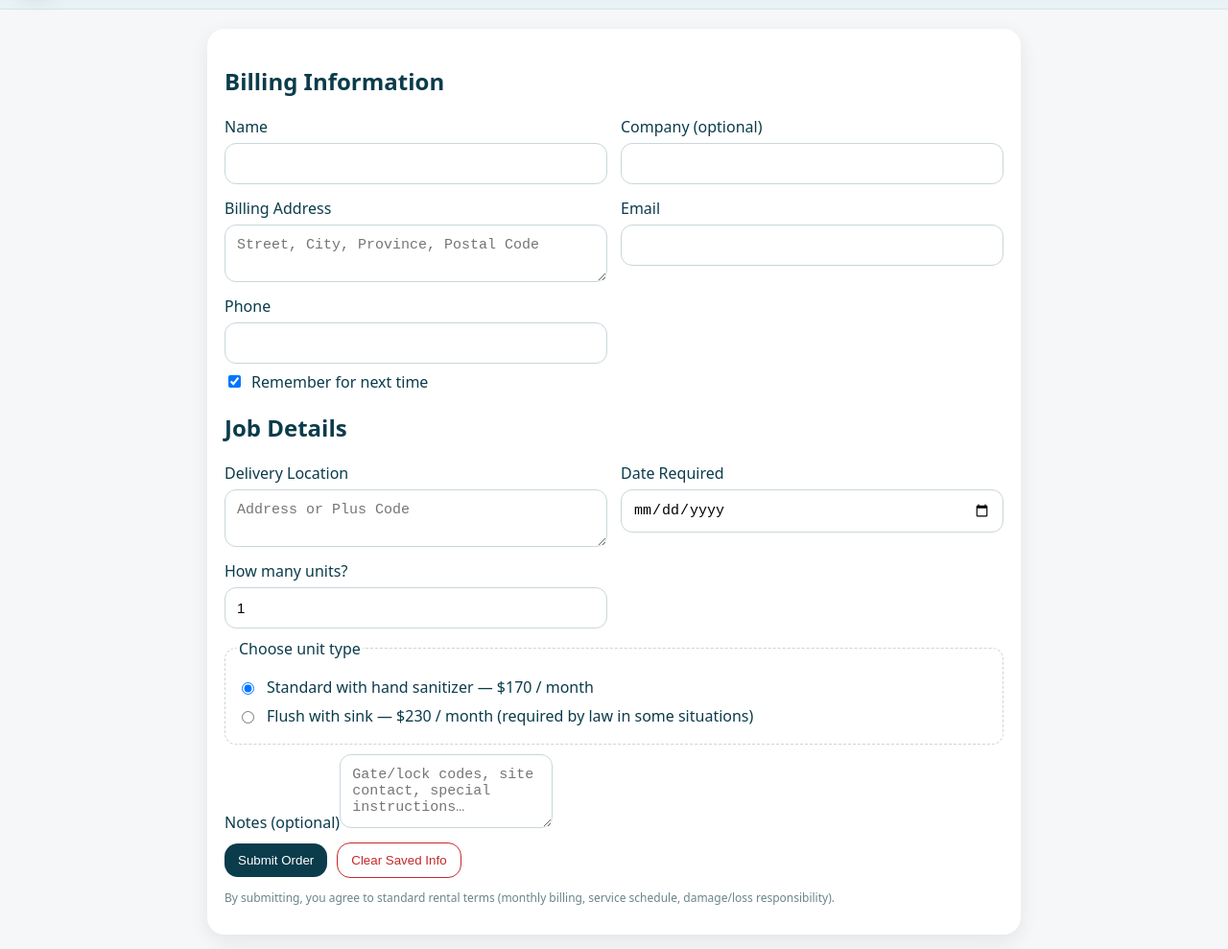
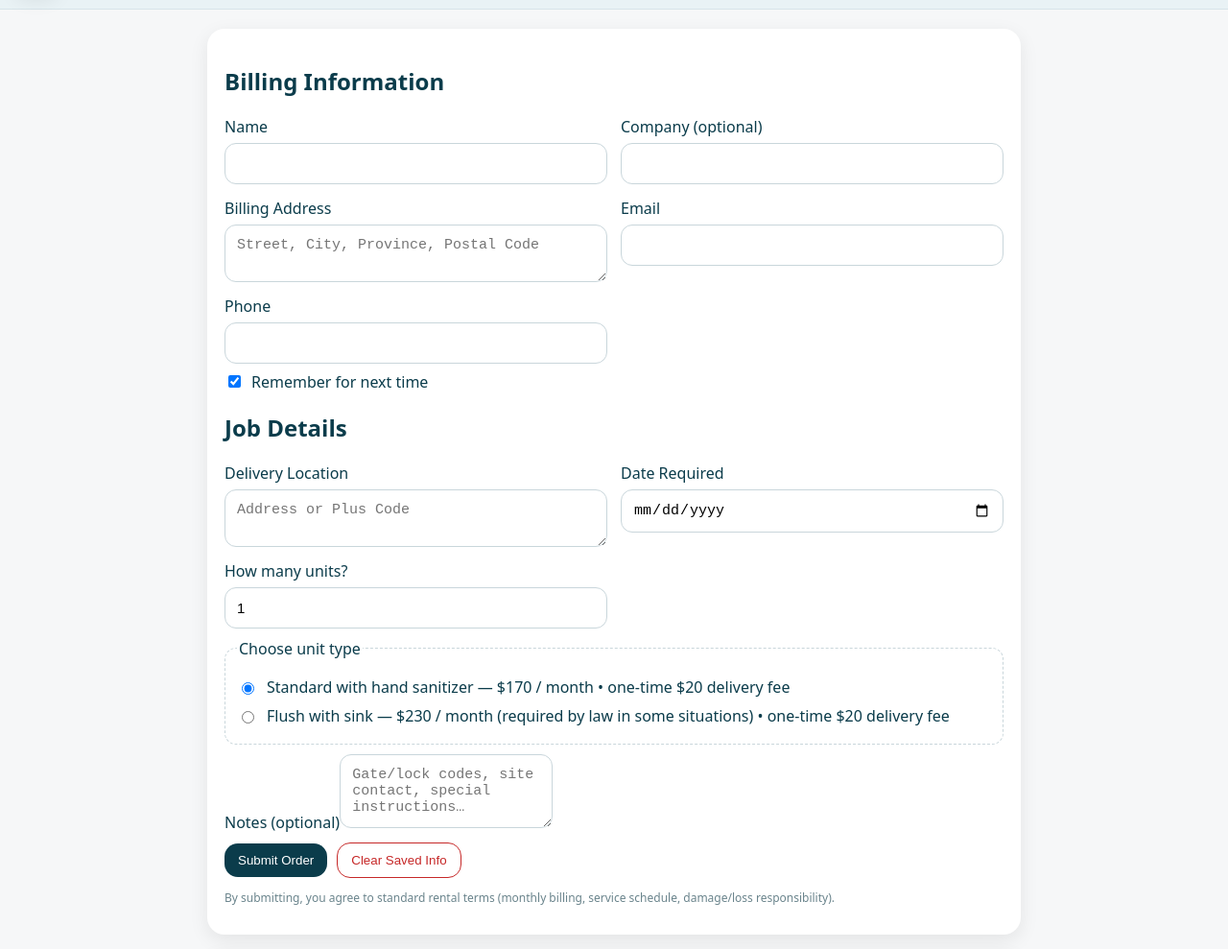
Before and after one commit to Scottyspottys/pottypal, a plain HTML site: page index.html in a window 1280 px wide. Shown: the part 65-1054 px from the top of the page at 96% size. Drawn offline with Linux system fonts and the light colour scheme.

Commit message:
Update index.html

```diff
--- a/index.html
+++ b/index.html
@@ -44,11 +44,11 @@
         <legend>Choose unit type</legend>
         <label class="radio">
           <input type="radio" name="unitType" value="standard" checked>
-          <span>Standard with hand sanitizer — $170 / month</span>
+          <span>Standard with hand sanitizer — $170 / month  •  one-time $20 delivery fee</span>
         </label>
         <label class="radio">
           <input type="radio" name="unitType" value="flush">
-          <span>Flush with sink — $230 / month (required by law in some situations)</span>
+          <span>Flush with sink — $230 / month (required by law in some situations)  •  one-time $20 delivery fee</span>
         </label>
       </fieldset>
 
```
